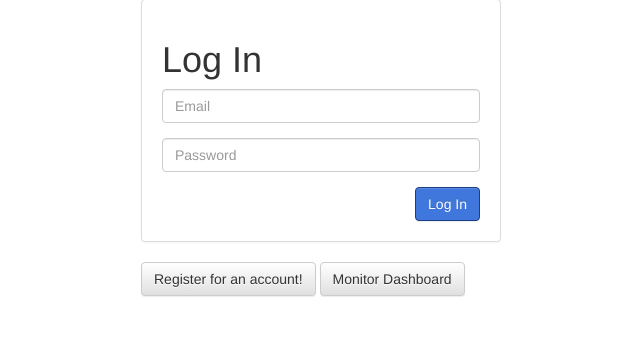
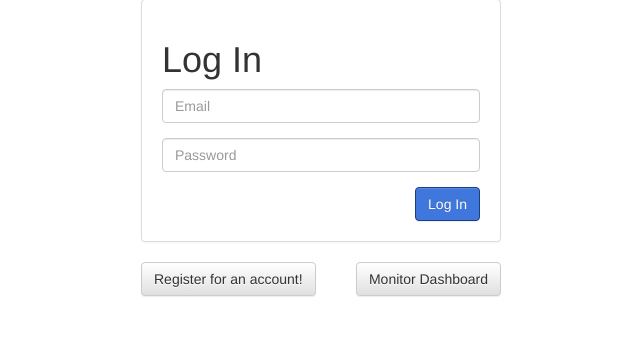
Before and after one commit to chrichaa/ls-project, a Django app: page /project/ in a window 1280 px wide. Shown: the part 171-514 px from the top of the page, without its empty margins (319-959 px from the left). Run offline with Django 3.2, Linux system fonts and the light colour scheme; some libraries are stand-ins or nearby versions.

Commit message:
Change button id, pull-right

```diff
--- a/mysite/project/templates/project/index.html
+++ b/mysite/project/templates/project/index.html
@@ -37,7 +37,7 @@
                     </form>
                 </div>
                 <a href="register" class="btn btn-default" name="goreg" id="goreg">Register for an account!</a>
-                <a href="monitordash" class="btn btn-default" name="goreg" id="goreg">Monitor Dashboard</a>
+                <a href="monitordash" class="btn btn-default pull-right" name="gomonitor" id="gomonitor">Monitor Dashboard</a>
             </div>
             {% if message %}
                 <div class="container"><h2 class="text-center"> {{message}} </h2></div>
```
